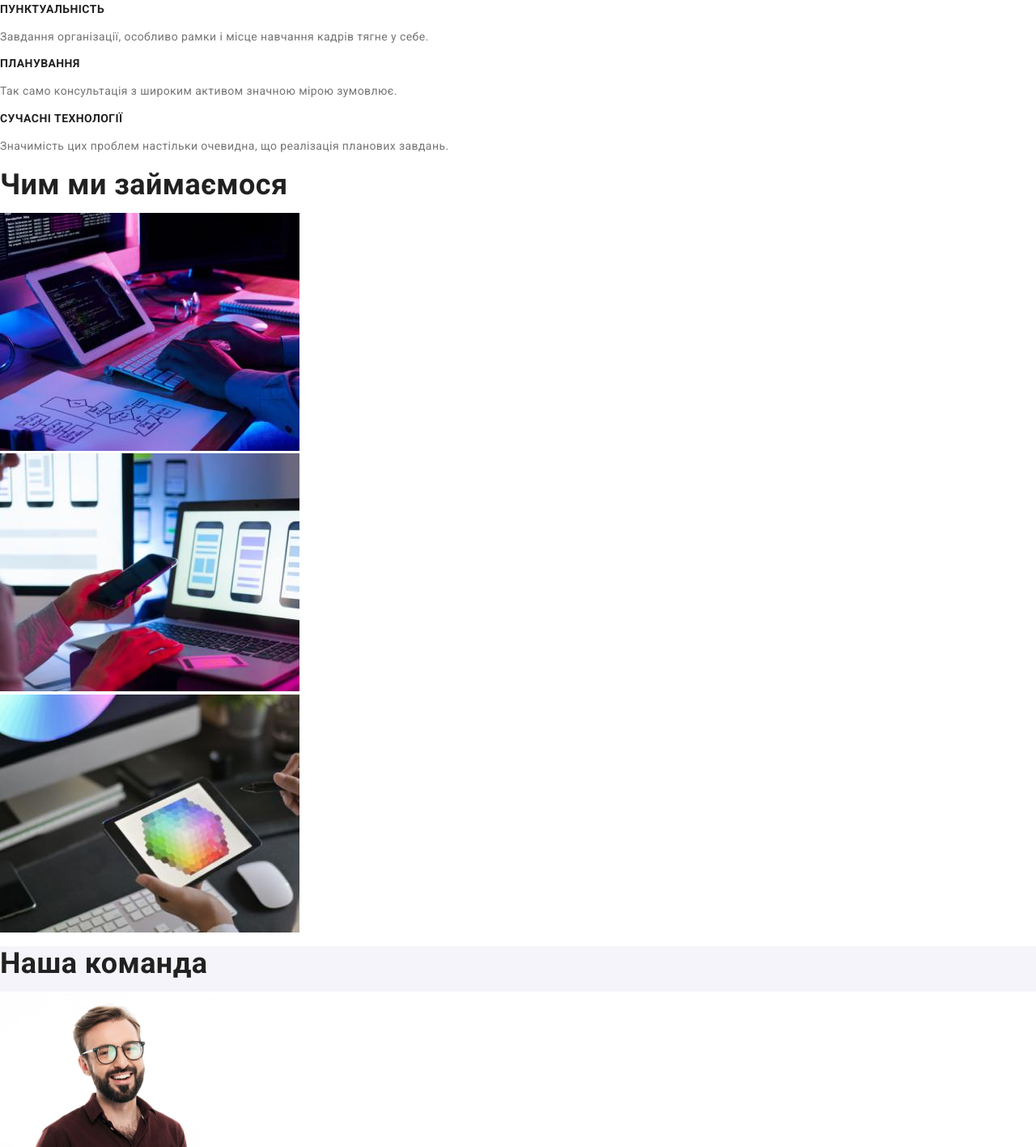
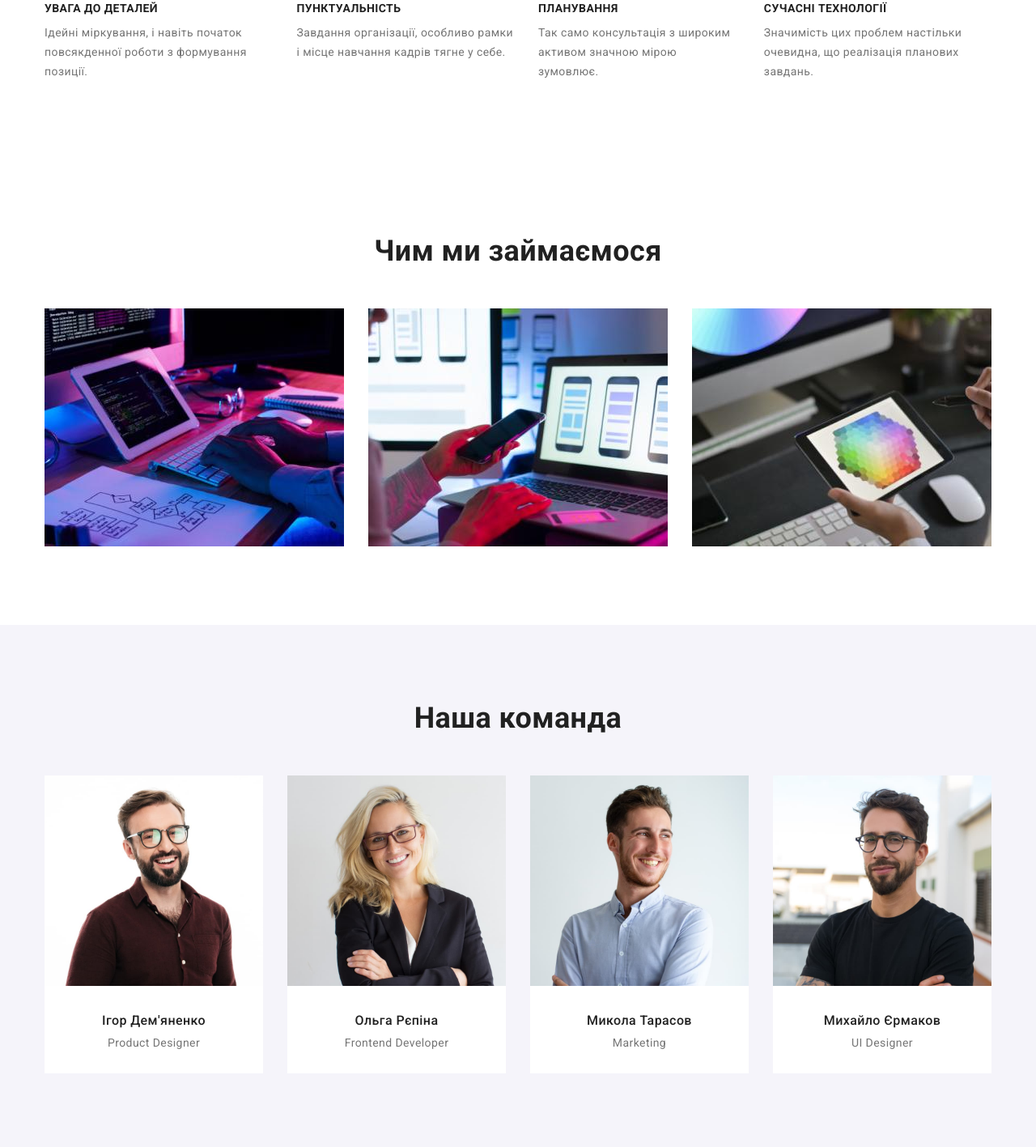
Before and after one commit to OlgaBieliaieva/goit-markup-hw-03, a plain HTML site: page index.html in a window 1280 px wide. Shown: the part 776-2193 px from the top of the page at 81% size. Drawn offline with nearby package versions, Linux system fonts and the light colour scheme.

Commit message:
completed index.html

```diff
--- a/css/styles.css
+++ b/css/styles.css
@@ -28,16 +28,23 @@ body {
   font-size: var(--font-size-primary);
   letter-spacing: 0.03em;
   max-width: 1600px;
-  margin: 0;
+  margin: 0 auto;
 }
 h1,
 h2,
 h3,
 h4 {
   margin: 0;
+  padding: 0;
+}
+p {
+  margin: 0;
+  padding: 0;
 }
 ul {
+  display: flex;
   padding: 0;
+  margin: 0;
   list-style-type: none;
 }
 .container {
@@ -76,11 +83,6 @@ ul {
 .logo-second {
   color: var(--color-logo);
 }
-.nav-list {
-  display: flex;
-  padding: 0;
-  list-style-type: none;
-}
 .nav-list-item {
   margin-right: 50px;
 }
@@ -99,11 +101,6 @@ ul {
 }
 .nav-link:focus {
   color: var(--color-accent);
-}
-.contact-list {
-  display: flex;
-  padding: 0;
-  list-style-type: none;
 }
 .contact-list-item {
   margin-right: 50px;
@@ -181,9 +178,20 @@ ul {
   margin: -1px;
 }
 .section-list {
-  list-style-type: none;
+  padding: 0 15px;
+}
+.section-list-item {
+  margin-right: 30px;
+}
+.section-list-item:last-child {
+  margin-right: 0px;
+}
+.item-title {
+  margin-bottom: 10px;
 }
 .section-title {
+  text-align: center;
+  margin-bottom: 50px;
   color: var(--color-secondary);
   font-weight: var(--font-weight-heading);
   font-size: var(--font-size-heading);
@@ -206,18 +214,31 @@ ul {
   background-color: var(--background-color-primary);
 }
 .memberteam-name {
+  text-align: center;
+  padding-top: 30px;
+  margin-bottom: 10px;
   color: var(--color-secondary);
   font-weight: var(--font-weight-header);
   font-size: var(--font-size-accent);
   line-height: 1.19;
 }
+.memberteam-role {
+  text-align: center;
+  margin-bottom: 30px;
+}
 .footer {
   background-color: var(--background-color-accent);
+}
+.container-footer {
+  padding: 60px 15px;
+  flex-direction: column;
 }
 .logo-invert {
   color: var(--color-invert);
 }
 .address {
+  padding-top: 20px;
+  margin-bottom: 60px;
   font-style: normal;
   line-height: 1.71;
 }
@@ -225,7 +246,13 @@ ul {
   color: var(--color-invert);
   text-decoration: none;
 }
+.footer-list {
+  display: flex;
+  flex-direction: column;
+}
 .contact-link {
+  display: block;
+  padding-top: 9px;
   color: rgba(255, 255, 255, 0.6);
   text-decoration: none;
 }
--- a/index.html
+++ b/index.html
@@ -72,62 +72,65 @@
       </div>
     </header>
     <main>
-      <section class="section hero">
+      <section class="hero">
         <div class="container-hero">
           <h1 class="hero-title">Ефективні рішення для вашого бізнесу</h1>
           <button class="hero-button" type="button">Замовити послугу</button>
         </div>
       </section>
-      <section class="benefits">
+      <section class="section benefits">
+        <div class="container">
           <h2 class="visually-hidden">Наші переваги</h2>
           <ul class="section-list">
-          <li>
+            <li class="section-list-item">
               <h3 class="item-title">Увага до деталей</h3>
               <p class="item-text">
                 Ідейні міркування, і навіть початок повсякденної роботи з
                 формування позиції.
               </p>
             </li>
-          <li>
+            <li class="section-list-item">
               <h3 class="item-title">Пунктуальність</h3>
               <p class="item-text">
-              Завдання організації, особливо рамки і місце навчання кадрів тягне
-              у себе.
+                Завдання організації, особливо рамки і місце навчання кадрів
+                тягне у себе.
               </p>
             </li>
-          <li>
+            <li class="section-list-item">
               <h3 class="item-title">Планування</h3>
               <p class="item-text">
                 Так само консультація з широким активом значною мірою зумовлює.
               </p>
             </li>
-          <li>
+            <li class="section-list-item">
               <h3 class="item-title">Сучасні технології</h3>
               <p class="item-text">
-              Значимість цих проблем настільки очевидна, що реалізація планових
-              завдань.
+                Значимість цих проблем настільки очевидна, що реалізація
+                планових завдань.
               </p>
             </li>
           </ul>
+        </div>
       </section>
-      <section class="service">
+      <section class="section service">
         <h2 class="section-title">Чим ми займаємося</h2>
+        <div class="container">
           <ul class="section-list">
-          <li>
+            <li class="section-list-item">
               <img
                 src="./images/studio/project.jpg"
                 alt="людина друкує на клавіатурі комп'ютера"
                 width="370"
               />
             </li>
-          <li>
+            <li class="section-list-item">
               <img
                 src="./images/studio/develop.jpg"
                 alt="людина працює за ноутбуком"
                 width="370"
               />
             </li>
-          <li>
+            <li class="section-list-item">
               <img
                 src="./images/studio/style.jpg"
                 alt="людина тримає планшет з палітрою кольорів"
@@ -135,50 +138,54 @@
               />
             </li>
           </ul>
+        </div>
       </section>
-      <section class="our-team">
+      <section class="section our-team">
         <h2 class="section-title">Наша команда</h2>
+        <div class="container">
           <ul class="section-list">
-          <li class="memberteam-card">
+            <li class="section-list-item memberteam-card">
               <img
                 src="./images/studio/memberteam-1.jpg"
                 alt="усміхнений хлопець в окулярах з бородою (фото)"
                 width="270"
               />
               <h3 class="memberteam-name">Ігор Дем'яненко</h3>
-            <p lang="en">Product Designer</p>
+              <p class="memberteam-role" lang="en">Product Designer</p>
             </li>
-          <li class="memberteam-card">
+            <li class="section-list-item memberteam-card">
               <img
                 src="./images/studio/memberteam-2.jpg"
                 alt="усміхнена дівчина зі світлим волоссям (фото)"
                 width="270"
               />
               <h3 class="memberteam-name">Ольга Рєпіна</h3>
-            <p lang="en">Frontend Developer</p>
+              <p class="memberteam-role" lang="en">Frontend Developer</p>
             </li>
-          <li class="memberteam-card">
+            <li class="section-list-item memberteam-card">
               <img
                 src="./images/studio/memberteam-3.jpg"
                 alt="усміхнений хлопець з бородою (фото)"
                 width="270"
               />
               <h3 class="memberteam-name">Микола Тарасов</h3>
-            <p lang="en">Marketing</p>
+              <p class="memberteam-role" lang="en">Marketing</p>
             </li>
-          <li class="memberteam-card">
+            <li class="section-list-item memberteam-card">
               <img
                 src="./images/studio/memberteam-4.jpg"
                 alt="хлопець в окулярах з бородою (фото)"
                 width="270"
               />
               <h3 class="memberteam-name">Михайло Єрмаков</h3>
-            <p lang="en">UI Designer</p>
+              <p class="memberteam-role" lang="en">UI Designer</p>
             </li>
           </ul>
+        </div>
       </section>
     </main>
     <footer class="footer">
+      <div class="container container-footer">
         <a
           href="./index.html"
           class="logo-first"
@@ -187,7 +194,7 @@
           >Web<span class="logo-invert">Studio</span></a
         >
         <address class="address">
-        <ul class="section-list">
+          <ul class="footer-list">
             <li>
               <a
                 class="address-link"
@@ -208,6 +215,7 @@
             </li>
           </ul>
         </address>
+      </div>
     </footer>
   </body>
 </html>
```
Also changed, not shown: portfolio.html (+5 -3 lines). Lines whose indentation alone changed are shown as unchanged.
